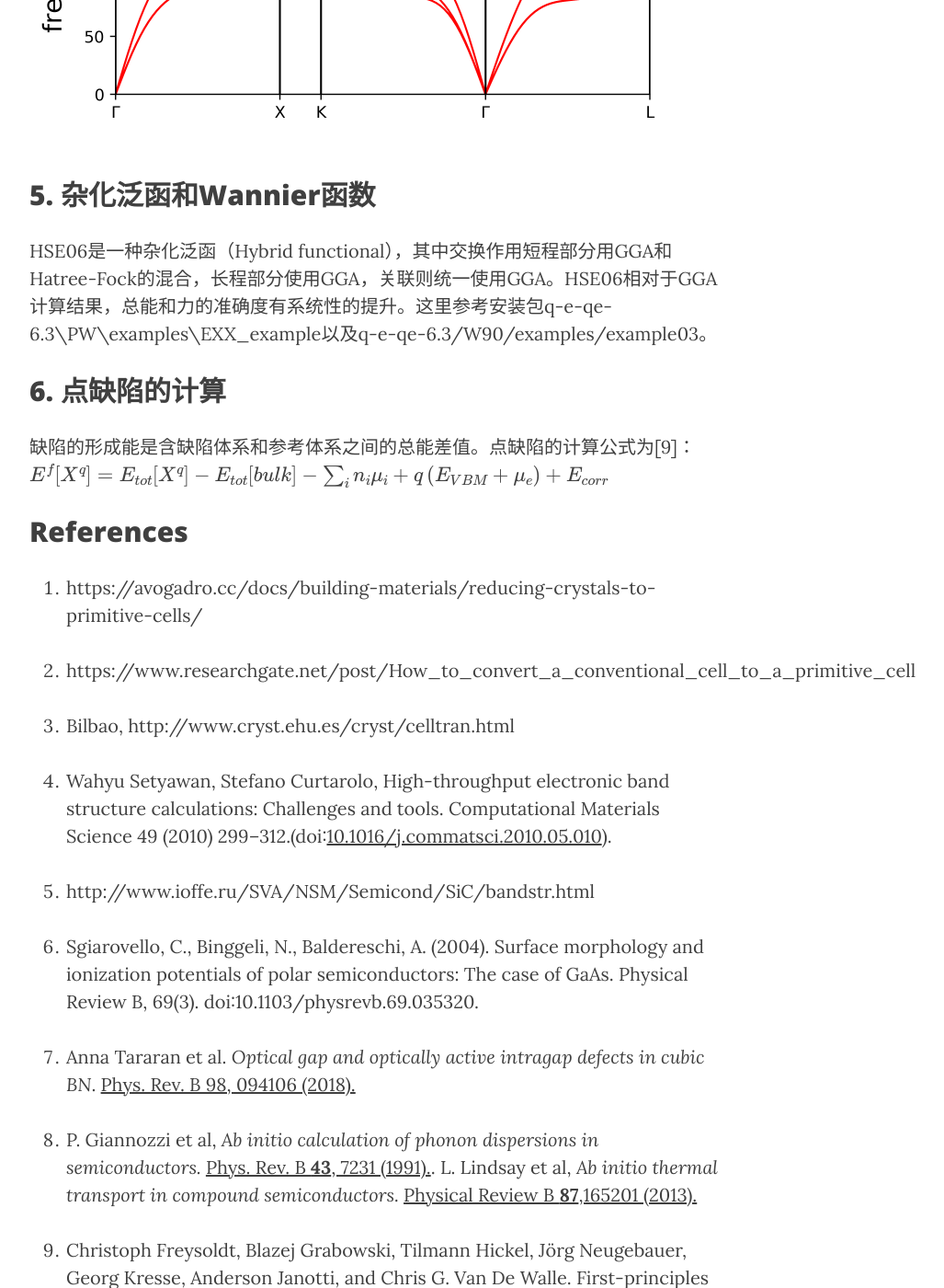
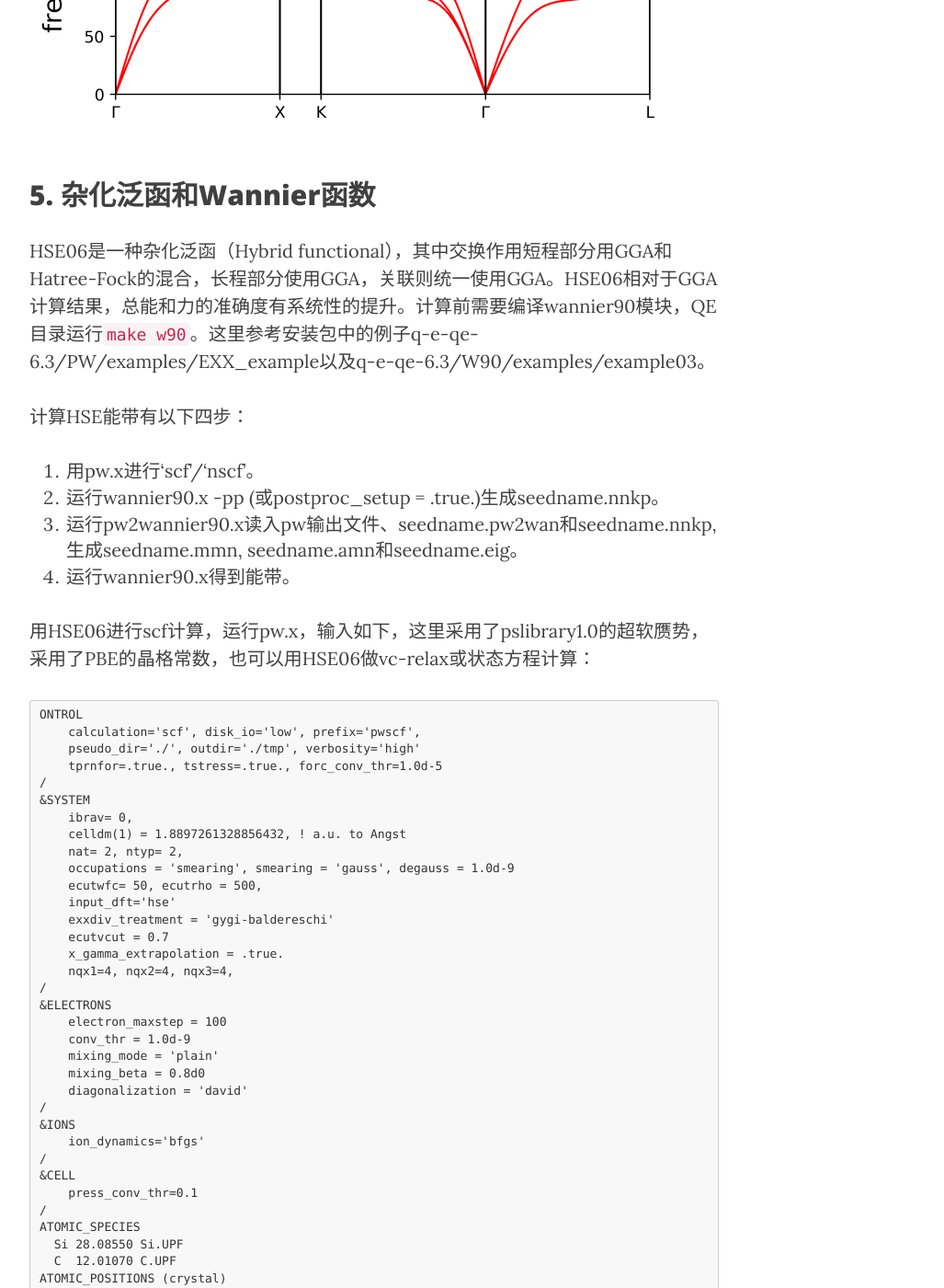
Before and after one commit to yyyu200/DFTbook, a Jekyll site: the page built from _posts/2019-04-01-HandsOn.md, in a window 1280 px wide and 1400 px high, scrolled down 26068 px. Shown: the whole window at 92% size, without its empty margins (233-1260 px from the left). Built offline with Jekyll 4.4.1, drawn with Linux system fonts in a browser that asks for light colours; nearby versions of some CDN libraries; formulas are drawn with MathJax 3; comment, search, counter and statistics services are not loaded; some of the changed text lies outside the part shown.

Commit message:
modify at20190617-10:45:20-aliyun

````diff
--- a/_posts/2019-04-01-HandsOn.md
+++ b/_posts/2019-04-01-HandsOn.md
@@ -916,7 +916,59 @@ ph.x计算结束后（这一步计算量很大），将动力学矩阵由q空间
 
 
 ## 5. 杂化泛函和Wannier函数
-HSE06是一种杂化泛函（Hybrid functional），其中交换作用短程部分用GGA和Hatree-Fock的混合，长程部分使用GGA，关联则统一使用GGA。HSE06相对于GGA计算结果，总能和力的准确度有系统性的提升。这里参考安装包q-e-qe-6.3\PW\examples\EXX_example以及q-e-qe-6.3/W90/examples/example03。
+HSE06是一种杂化泛函（Hybrid functional），其中交换作用短程部分用GGA和Hatree-Fock的混合，长程部分使用GGA，关联则统一使用GGA。HSE06相对于GGA计算结果，总能和力的准确度有系统性的提升。计算前需要编译wannier90模块，QE目录运行```make w90```。这里参考安装包中的例子q-e-qe-6.3/PW/examples/EXX_example以及q-e-qe-6.3/W90/examples/example03。
+
+计算HSE能带有以下四步：
+1. 用pw.x进行‘scf’/‘nscf’。
+2. 运行wannier90.x -pp (或postproc_setup = .true.)生成seedname.nnkp。
+3. 运行pw2wannier90.x读入pw输出文件、seedname.pw2wan和seedname.nnkp, 生成seedname.mmn, seedname.amn和seedname.eig。
+4. 运行wannier90.x得到能带。
+
+用HSE06进行scf计算，运行pw.x，输入如下，这里采用了pslibrary1.0的超软赝势，采用了PBE的晶格常数，也可以用HSE06做vc-relax或状态方程计算：
+```
+ONTROL
+    calculation='scf', disk_io='low', prefix='pwscf',
+    pseudo_dir='./', outdir='./tmp', verbosity='high'
+    tprnfor=.true., tstress=.true., forc_conv_thr=1.0d-5
+/
+&SYSTEM
+    ibrav= 0,
+    celldm(1) = 1.8897261328856432, ! a.u. to Angst
+    nat= 2, ntyp= 2,
+    occupations = 'smearing', smearing = 'gauss', degauss = 1.0d-9
+    ecutwfc= 50, ecutrho = 500,
+    input_dft='hse'
+    exxdiv_treatment = 'gygi-baldereschi'
+    ecutvcut = 0.7
+    x_gamma_extrapolation = .true.
+    nqx1=4, nqx2=4, nqx3=4,
+/
+&ELECTRONS
+    electron_maxstep = 100
+    conv_thr = 1.0d-9
+    mixing_mode = 'plain'
+    mixing_beta = 0.8d0
+    diagonalization = 'david'
+/
+&IONS
+    ion_dynamics='bfgs'
+/
+&CELL
+    press_conv_thr=0.1
+/
+ATOMIC_SPECIES
+  Si 28.08550 Si.UPF
+  C  12.01070 C.UPF
+ATOMIC_POSITIONS (crystal)
+Si       0.000000000   0.000000000   0.000000000
+C        0.250000000   0.250000000   0.250000000
+K_POINTS {automatic}
+  8 8 8 0 0 0
+CELL_PARAMETERS (alat=  1.88972613)
+   2.188890473   2.188890473   0.000000000
+   0.000000000   2.188890473   2.188890473
+   2.188890473   0.000000000   2.188890473
+```
 
 ## 6. 点缺陷的计算
 缺陷的形成能是含缺陷体系和参考体系之间的总能差值。点缺陷的计算公式为[9]：
````
